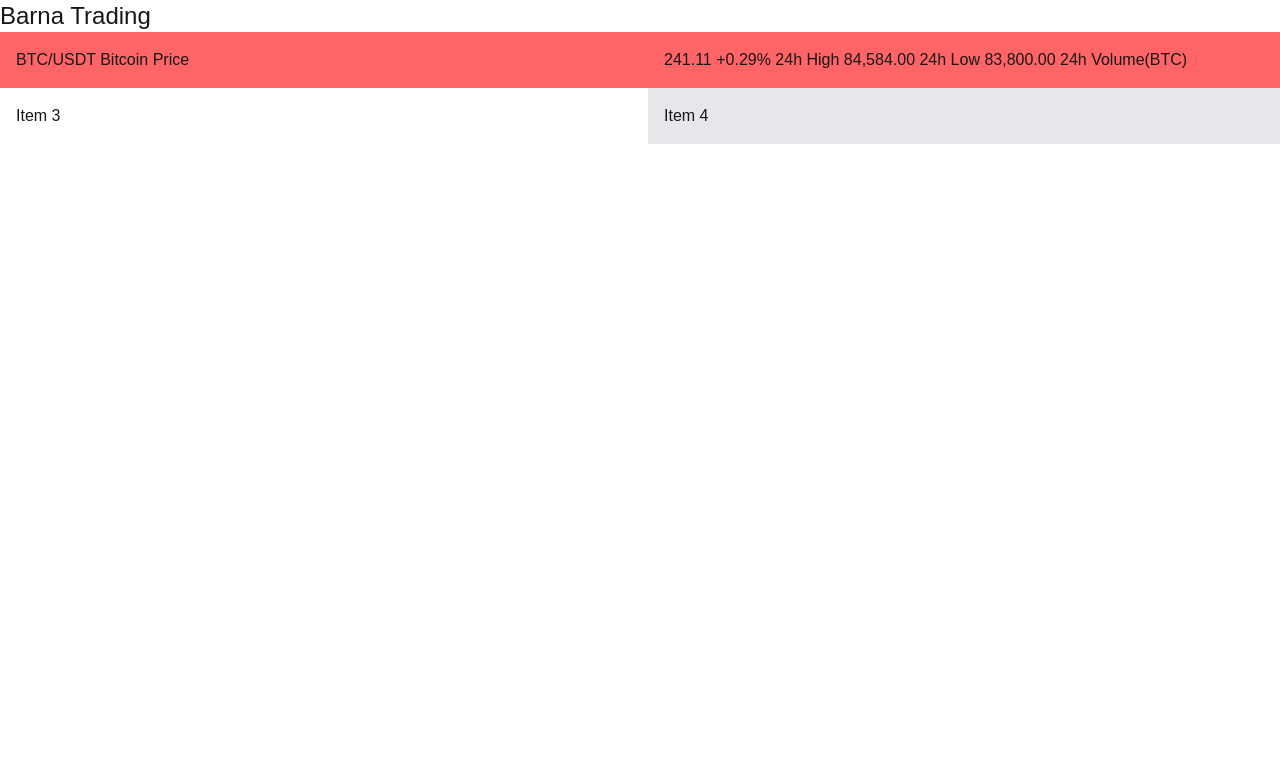
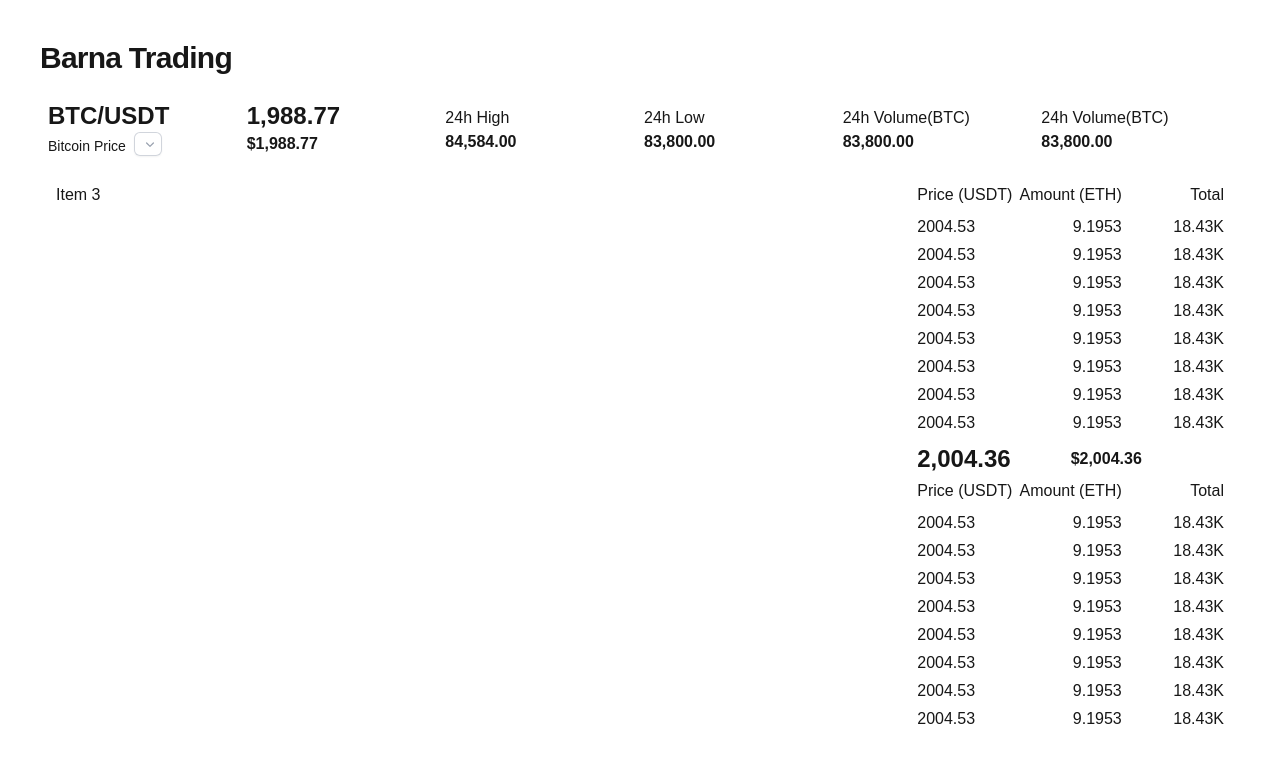
Before and after one commit to Lunarcito/Barna-trading, a Next.js app: page / in a window 1280 px wide. Shown: the top 762 px of the page. Built offline with nearby package versions, Linux system fonts and the light colour scheme.

Commit message:
chore(page): import OHLCV and OrderBook component

```diff
--- a/src/app/page.tsx
+++ b/src/app/page.tsx
@@ -1,17 +1,18 @@
+import OHLCV from "./components/OHLCV";
+import OrderBook from "./components/OrderBook";
+
 export default function Home() {
-
   return (
-    <div>
-      <h1 className="text-2xl">Barna Trading</h1>
-      <div className="grid sm:grid-cols-1 md:grid-cols-2 gap-4 bg-red-400">
-        <div className="p-4">BTC/USDT Bitcoin Price</div>
-        <div className="p-4">
-          241.11 +0.29% 24h High 84,584.00 24h Low 83,800.00 24h Volume(BTC)
+    <div className="p-10">
+      <h1 className="text-2xl font-bold sm:text-3xl sm:tracking-tight pb-4">
+        Barna Trading
+      </h1>
+      <OHLCV />
+      <div className="grid grid-cols-1 lg:grid-cols-2 gap-4">
+        <div className="p-4">Item 3 </div>
+        <div className="p-4 md:col-start-3">
+          <OrderBook />
         </div>
-      </div>
-      <div className="grid grid-cols-1 sm:grid-cols-1 lg:grid-cols-2 gap-4">
-        <div className="p-4">Item 3 </div>
-        <div className="p-4 bg-gray-200">Item 4</div>
       </div>
     </div>
   );
```
